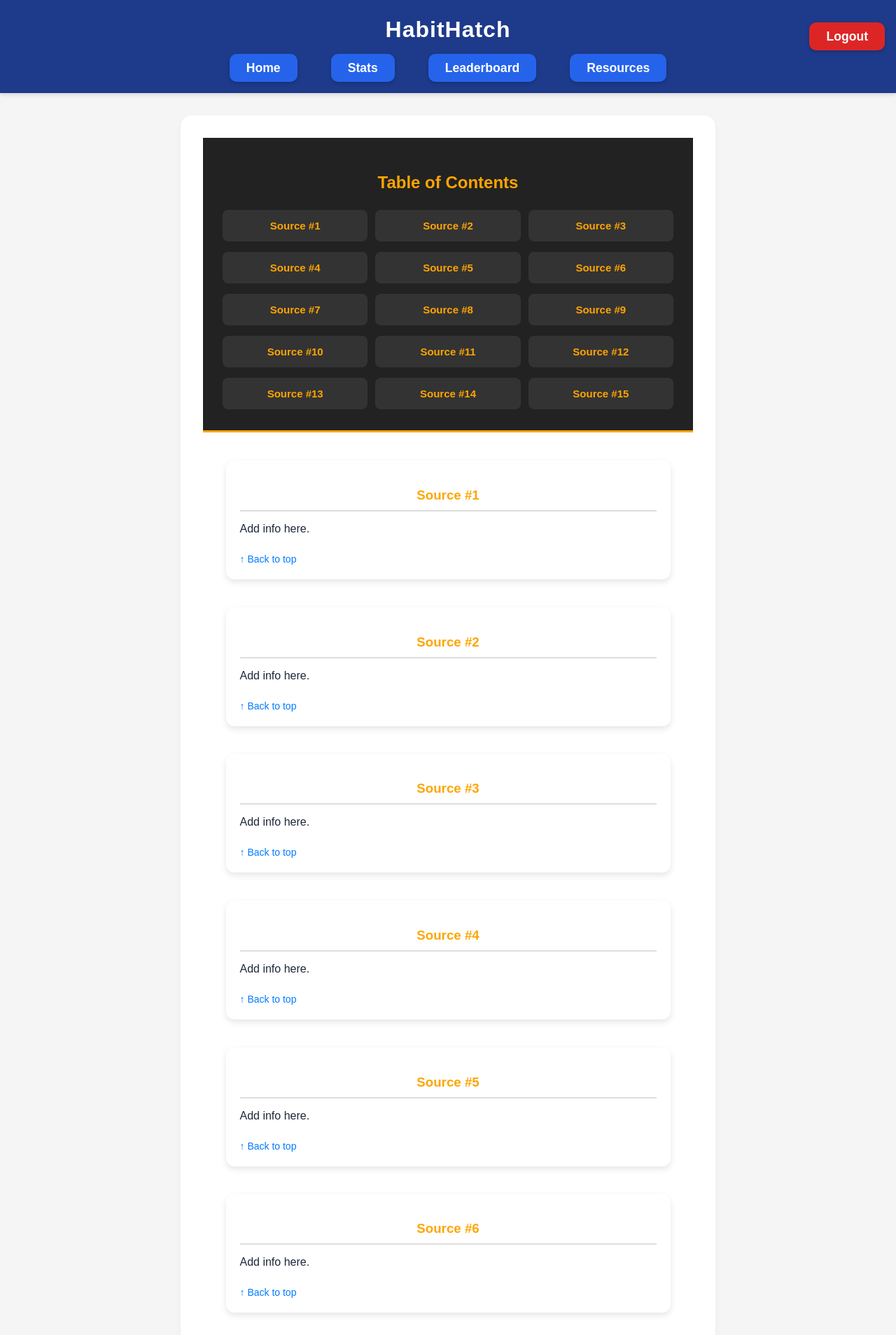
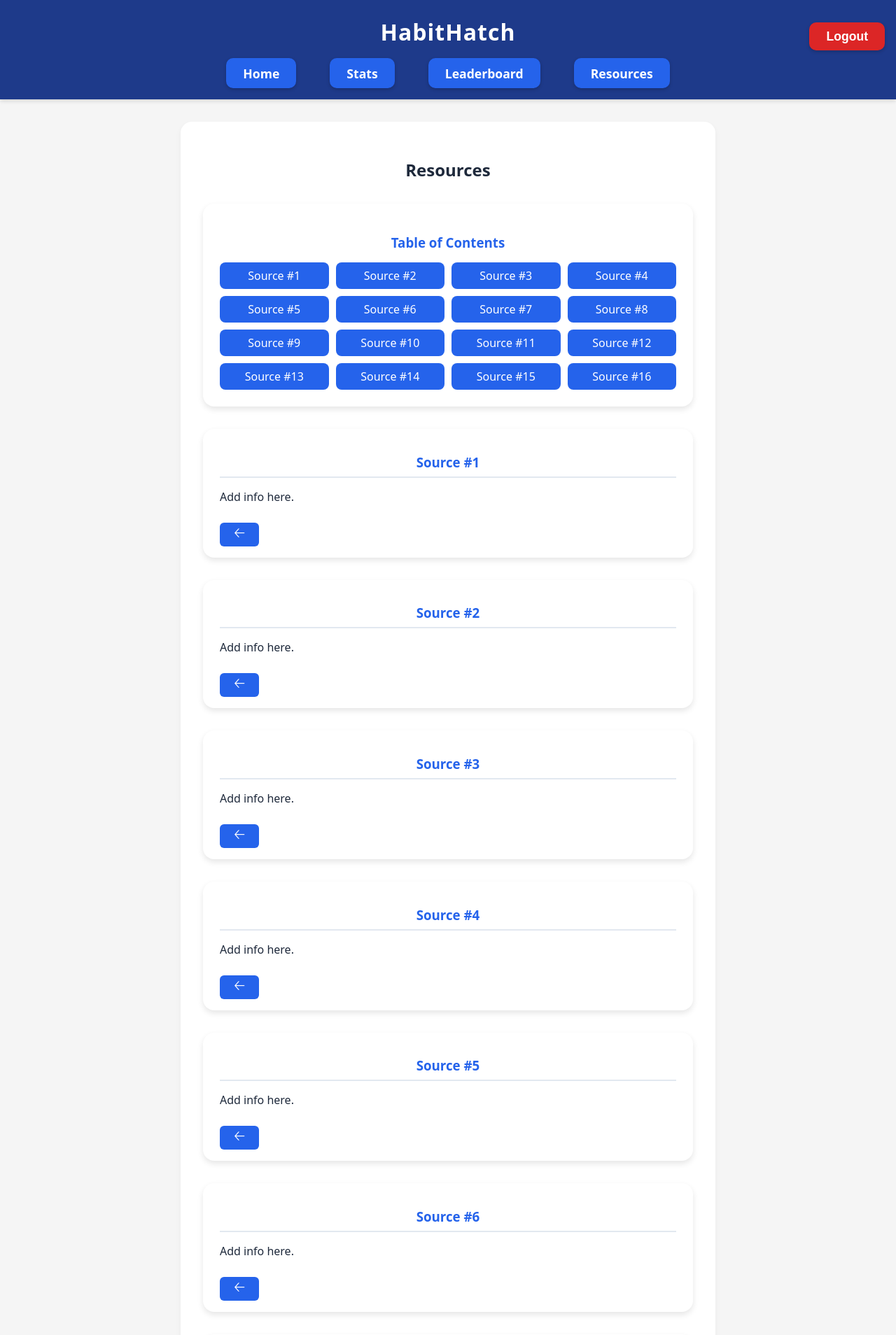
Before and after one commit to UNO-CSCI4830/Disable-Short-form-Content, a Django app: page /resources/ in a window 1280 px wide. Shown: the top 1908 px of the page at 70% size. Run offline with Django 5.2, Linux system fonts and the light colour scheme; a user stored in the database is signed in.

Commit message:
Resource Page 1.1

```diff
--- a/requirements.txt
+++ b/requirements.txt
@@ -17,7 +17,4 @@ hyperframe==6.1.0
 idna==3.4
 mpmath==1.3.0
 numpy==2.3.3
-<<<<<<< HEAD
 pandas==2.3.3
-=======
->>>>>>> 2e07c36bce2b8f5944d120c40ac447b04cfc6a9d
--- a/tracker/templates/tracker/resources.html
+++ b/tracker/templates/tracker/resources.html
@@ -3,110 +3,12 @@
 {% block title %}Resources | HabitHatch{% endblock %}
 
 {% block content %}
-<style>
-body {
-  font-family: Arial, sans-serif;
-  background-color: #f5f5f5;
-  margin: 0;
-  padding: 0;
-  scroll-behavior: smooth;
-}
+  <h2 style="text-align:center; margin-bottom:1rem;">Resources</h2>
 
-/* ==== TABLE OF CONTENTS ==== */
-#toc {
-  background-color: #222;
-  color: white;
-  padding: 30px;
-  text-align: center;
-  border-bottom: 3px solid orange;
-}
-
-#toc h2 {
-  margin-bottom: 25px;
-  color: orange;
-}
-
-.toc-grid {
-  display: grid;
-  grid-template-columns: repeat(auto-fit, minmax(160px, 1fr));
-  gap: 15px;
-  justify-items: center;
-  max-width: 950px;
-  margin: 0 auto;
-}
-
-.toc-grid a {
-  display: inline-block;
-  background-color: #333;
-  color: orange;
-  text-decoration: none;
-  padding: 12px 0;
-  border-radius: 8px;
-  width: 100%;
-  font-weight: bold;
-  font-size: 15px;
-  border: 2px solid transparent;
-  transition: background-color 0.3s ease, color 0.3s ease, transform 0.2s ease, box-shadow 0.2s ease;
-}
-
-.toc-grid a:hover {
-  background-color: orange;
-  color: white;
-  transform: translateY(-3px);
-  box-shadow: 0 4px 8px rgba(0, 0, 0, 0.3);
-}
-
-/* Active button color (after click) */
-.toc-grid a.active-btn {
-  background-color: #CAAB82 !important;
-  color: black !important;
-  box-shadow: 0 0 8px rgba(0, 0, 0, 0.3);
-}
-
-/* ==== RESOURCE BOXES ==== */
-.resource-box {
-  background: white;
-  border-radius: 12px;
-  padding: 20px;
-  margin: 40px auto;
-  width: 85%;
-  box-shadow: 0 4px 10px rgba(0,0,0,0.1);
-  transition: background-color 0.8s ease, transform 0.2s ease, box-shadow 0.2s ease;
-}
-
-.resource-box:hover {
-  transform: translateY(-5px);
-  box-shadow: 0 8px 16px rgba(0,0,0,0.15);
-}
-
-/* Highlight on click */
-.resource-box.active {
-  background-color: #ddd;
-}
-
-.resource-box h3 {
-  color: orange;
-  border-bottom: 2px solid #ddd;
-  padding-bottom: 10px;
-  margin-bottom: 15px;
-}
-
-.back-to-top {
-  display: inline-block;
-  margin-top: 10px;
-  font-size: 14px;
-  color: #007bff;
-  text-decoration: none;
-}
-
-.back-to-top:hover {
-  text-decoration: underline;
-}
-</style>
-
+  <div class="resources-container">
     <!-- ==== TABLE OF CONTENTS ==== -->
-<div id="toc">
-  <h2>Table of Contents</h2>
+    <div id="toc" class="toc-card">
+      <h3>Table of Contents</h3>
       <div class="toc-grid">
         <a href="#source1">Source #1</a>
         <a href="#source2">Source #2</a>
@@ -123,54 +25,216 @@ body {
         <a href="#source13">Source #13</a>
         <a href="#source14">Source #14</a>
         <a href="#source15">Source #15</a>
+        <a href="#source16">Source #16</a>
       </div>
     </div>
 
     <!-- ==== RESOURCE SECTIONS ==== -->
-<div id="source1" class="resource-box"><h3>Source #1</h3><p>Add info here.</p><a href="#toc" class="back-to-top">↑ Back to top</a></div>
-<div id="source2" class="resource-box"><h3>Source #2</h3><p>Add info here.</p><a href="#toc" class="back-to-top">↑ Back to top</a></div>
-<div id="source3" class="resource-box"><h3>Source #3</h3><p>Add info here.</p><a href="#toc" class="back-to-top">↑ Back to top</a></div>
-<div id="source4" class="resource-box"><h3>Source #4</h3><p>Add info here.</p><a href="#toc" class="back-to-top">↑ Back to top</a></div>
-<div id="source5" class="resource-box"><h3>Source #5</h3><p>Add info here.</p><a href="#toc" class="back-to-top">↑ Back to top</a></div>
-<div id="source6" class="resource-box"><h3>Source #6</h3><p>Add info here.</p><a href="#toc" class="back-to-top">↑ Back to top</a></div>
-<div id="source7" class="resource-box"><h3>Source #7</h3><p>Add info here.</p><a href="#toc" class="back-to-top">↑ Back to top</a></div>
-<div id="source8" class="resource-box"><h3>Source #8</h3><p>Add info here.</p><a href="#toc" class="back-to-top">↑ Back to top</a></div>
-<div id="source9" class="resource-box"><h3>Source #9</h3><p>Add info here.</p><a href="#toc" class="back-to-top">↑ Back to top</a></div>
-<div id="source10" class="resource-box"><h3>Source #10</h3><p>Add info here.</p><a href="#toc" class="back-to-top">↑ Back to top</a></div>
-<div id="source11" class="resource-box"><h3>Source #11</h3><p>Add info here.</p><a href="#toc" class="back-to-top">↑ Back to top</a></div>
-<div id="source12" class="resource-box"><h3>Source #12</h3><p>Add info here.</p><a href="#toc" class="back-to-top">↑ Back to top</a></div>
-<div id="source13" class="resource-box"><h3>Source #13</h3><p>Add info here.</p><a href="#toc" class="back-to-top">↑ Back to top</a></div>
-<div id="source14" class="resource-box"><h3>Source #14</h3><p>Add info here.</p><a href="#toc" class="back-to-top">↑ Back to top</a></div>
-<div id="source15" class="resource-box"><h3>Source #15</h3><p>Add info here.</p><a href="#toc" class="back-to-top">↑ Back to top</a></div>
+    <div id="source1" class="resource-box"><h3>Source #1</h3><p>Add info here.</p><a href="#toc" class="back-to-top">🡠</a></div>
+    <div id="source2" class="resource-box"><h3>Source #2</h3><p>Add info here.</p><a href="#toc" class="back-to-top">🡠</a></div>
+    <div id="source3" class="resource-box"><h3>Source #3</h3><p>Add info here.</p><a href="#toc" class="back-to-top">🡠</a></div>
+    <div id="source4" class="resource-box"><h3>Source #4</h3><p>Add info here.</p><a href="#toc" class="back-to-top">🡠</a></div>
+    <div id="source5" class="resource-box"><h3>Source #5</h3><p>Add info here.</p><a href="#toc" class="back-to-top">🡠</a></div>
+    <div id="source6" class="resource-box"><h3>Source #6</h3><p>Add info here.</p><a href="#toc" class="back-to-top">🡠</a></div>
+    <div id="source7" class="resource-box"><h3>Source #7</h3><p>Add info here.</p><a href="#toc" class="back-to-top">🡠</a></div>
+    <div id="source8" class="resource-box"><h3>Source #8</h3><p>Add info here.</p><a href="#toc" class="back-to-top">🡠</a></div>
+    <div id="source9" class="resource-box"><h3>Source #9</h3><p>Add info here.</p><a href="#toc" class="back-to-top">🡠</a></div>
+    <div id="source10" class="resource-box"><h3>Source #10</h3><p>Add info here.</p><a href="#toc" class="back-to-top">🡠</a></div>
+    <div id="source11" class="resource-box"><h3>Source #11</h3><p>Add info here.</p><a href="#toc" class="back-to-top">🡠</a></div>
+    <div id="source12" class="resource-box"><h3>Source #12</h3><p>Add info here.</p><a href="#toc" class="back-to-top">🡠</a></div>
+    <div id="source13" class="resource-box"><h3>Source #13</h3><p>Add info here.</p><a href="#toc" class="back-to-top">🡠</a></div>
+    <div id="source14" class="resource-box"><h3>Source #14</h3><p>Add info here.</p><a href="#toc" class="back-to-top">🡠</a></div>
+    <div id="source15" class="resource-box"><h3>Source #15</h3><p>Add info here.</p><a href="#toc" class="back-to-top">🡠</a></div>
+    <div id="source16" class="resource-box"><h3>Source #16</h3><p>Add info here.</p><a href="#toc" class="back-to-top">🡠</a></div>
+  </div>
 
-<!-- ==== JAVASCRIPT ==== -->
+  <style>
+    body {
+      background-color: #f5f5f5;
+      margin: 0;
+      padding: 0;
+    }
+
+    .resources-container {
+      max-width: 900px;
+      margin: 2rem auto;
+      display: flex;
+      flex-direction: column;
+      gap: 2rem;
+    }
+
+    /* ==== TOC CARD ==== */
+    .toc-card {
+      background: white;
+      border-radius: 1rem;
+      box-shadow: 0 4px 8px rgba(0,0,0,0.1);
+      padding: 1.5rem;
+      text-align: center;
+    }
+
+    .toc-card h3 {
+      color: #2563EB;
+      margin-bottom: 1rem;
+    }
+
+    .toc-grid {
+      display: grid;
+      grid-template-columns: repeat(auto-fit, minmax(150px, 1fr));
+      gap: 10px;
+      justify-items: center;
+    }
+
+    .toc-grid a {
+      background-color: #2563eb;
+      color: white;
+      text-decoration: none;
+      padding: 0.5rem 0;
+      border-radius: 8px;
+      width: 100%;
+      font-weight: 500;
+      transition: background-color 0.3s ease, transform 0.2s ease;
+    }
+
+    .toc-grid a:hover {
+      background-color: #1e40af;
+      transform: translateY(-2px);
+    }
+
+    .toc-grid a.active-btn {
+      background-color: #D9E5FF !important;
+      color: black !important;
+    }
+
+    /* ==== RESOURCE BOX ==== */
+    .resource-box {
+      background: white;
+      border-radius: 1rem;
+      box-shadow: 0 4px 8px rgba(0,0,0,0.1);
+      padding: 1rem 1.5rem;
+      scroll-margin-top: 30px;
+      transition: transform 0.2s ease, box-shadow 0.2s ease, background-color 0.8s ease;
+    }
+
+    .resource-box:hover {
+      transform: translateY(-2px);
+      box-shadow: 0 6px 12px rgba(0,0,0,0.15);
+    }
+
+    .resource-box.active {
+      background-color: black;
+      color: white;
+    }
+
+    .resource-box.active h3 {
+      color: white;
+    }
+
+    .resource-box.active .back-to-top {
+      background-color: white;
+      color: black;
+    }
+
+    .resource-box h3 {
+      color: #2563eb;
+      border-bottom: 2px solid #e2e8f0;
+      padding-bottom: 8px;
+      margin-bottom: 10px;
+    }
+
+  .back-to-top {
+    display: inline-block;
+    margin-top: 10px;
+    font-size: 20px;
+    color: white;
+    background-color: #2563eb;
+    padding: 0px 20px;
+    border-radius: 6px;
+    text-decoration: none;
+    font-weight: 500;
+    transition: background-color 0.3s ease, transform 0.2s ease;
+  }
+
+  .back-to-top:hover {
+    background-color: #1e40af;
+    transform: translateY(-1px);
+  }
+  </style>
+
 <script>
   const tocLinks = document.querySelectorAll('.toc-grid a');
+  const backButtons = document.querySelectorAll('.back-to-top');
   const boxes = document.querySelectorAll('.resource-box');
 
-tocLinks.forEach(link => {
-  link.addEventListener('click', () => {
-    // remove all highlights first
+  // === CUSTOMIZATION OPTIONS ===
+  const scrollSettings = {
+    duration: 750,          // scroll duration in ms
+    delay: 100,             // time before highlighting box (ms)
+    activeDuration: 2000    // how long box stays highlighted (ms)
+  };
+
+  // === CUSTOM SMOOTH SCROLL FUNCTION (with easing) ===
+  function smoothScrollTo(targetY, duration) {
+    const startY = window.scrollY;
+    const distance = targetY - startY;
+    let startTime = null;
+
+    function animation(currentTime) {
+      if (!startTime) startTime = currentTime;
+      const elapsed = currentTime - startTime;
+      const progress = Math.min(elapsed / duration, 1);
+
+      // smoother ease-in-out curve
+      const ease = progress < 0.5
+        ? 4 * progress * progress * progress
+        : 1 - Math.pow(-2 * progress + 2, 3) / 2;
+
+      window.scrollTo(0, startY + distance * ease);
+
+      if (elapsed < duration) requestAnimationFrame(animation);
+    }
+
+    requestAnimationFrame(animation);
+  }
+
+  // === HELPER TO HANDLE SCROLL + HIGHLIGHT ===
+  function handleSmoothScroll(event, link, highlight = false) {
+    event.preventDefault();
+    const targetId = link.getAttribute('href').substring(1);
+    const targetBox = document.getElementById(targetId);
+    if (!targetBox) return;
+
+    let offset = highlight ? 25 : 130; // smaller number = closer to top
+    const targetY = targetBox.getBoundingClientRect().top + window.scrollY - offset;
+    smoothScrollTo(targetY, scrollSettings.duration);
+
+    if (highlight) {
+      // clear existing highlights
       boxes.forEach(box => box.classList.remove('active'));
       tocLinks.forEach(l => l.classList.remove('active-btn'));
 
-    // find target block
-    const targetId = link.getAttribute('href').substring(1);
-    const targetBox = document.getElementById(targetId);
-
-    if (targetBox) {
-      // add gray highlight to source box
+      // add highlight
       setTimeout(() => {
         targetBox.classList.add('active');
-        setTimeout(() => targetBox.classList.remove('active'), 2000);
-      }, 400);
+        setTimeout(() => targetBox.classList.remove('active'), scrollSettings.activeDuration);
+      }, scrollSettings.delay);
+
+      // temporary active button color
+      link.classList.add('active-btn');
+      setTimeout(() => link.classList.remove('active-btn'), 60000);
+    }
   }
 
-    // highlight button color for 1 minute (60000 ms)
-    link.classList.add('active-btn');
-    setTimeout(() => {
-      link.classList.remove('active-btn');
-    }, 60000);
+  // === TOC LINKS (scroll to source) ===
+  tocLinks.forEach(link => {
+    link.addEventListener('click', (event) => {
+      handleSmoothScroll(event, link, true);
+    });
+  });
+
+  // === BACK BUTTONS (scroll to top / TOC) ===
+  backButtons.forEach(btn => {
+    btn.addEventListener('click', (event) => {
+      handleSmoothScroll(event, btn, false);
     });
   });
 </script>
```
Also changed, not shown: tracker/usage_data.csv (+0 -19 lines). Lines whose indentation alone changed are shown as unchanged.
